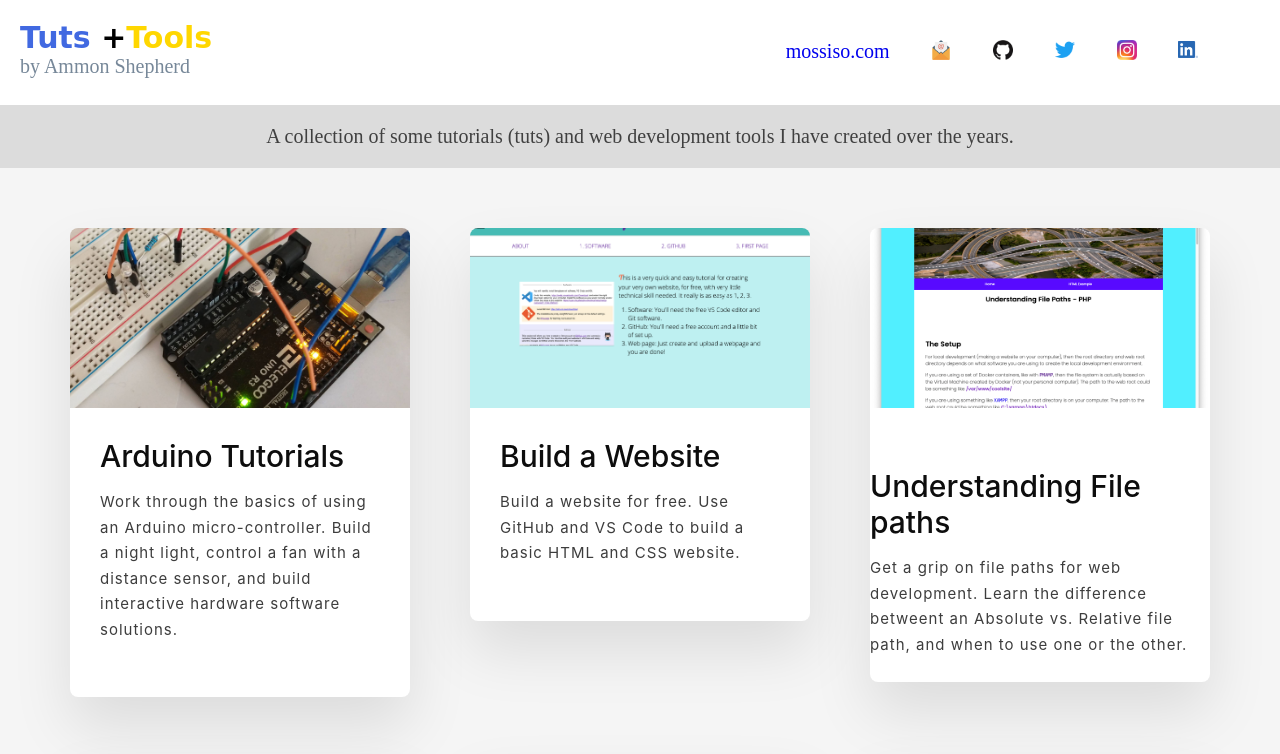
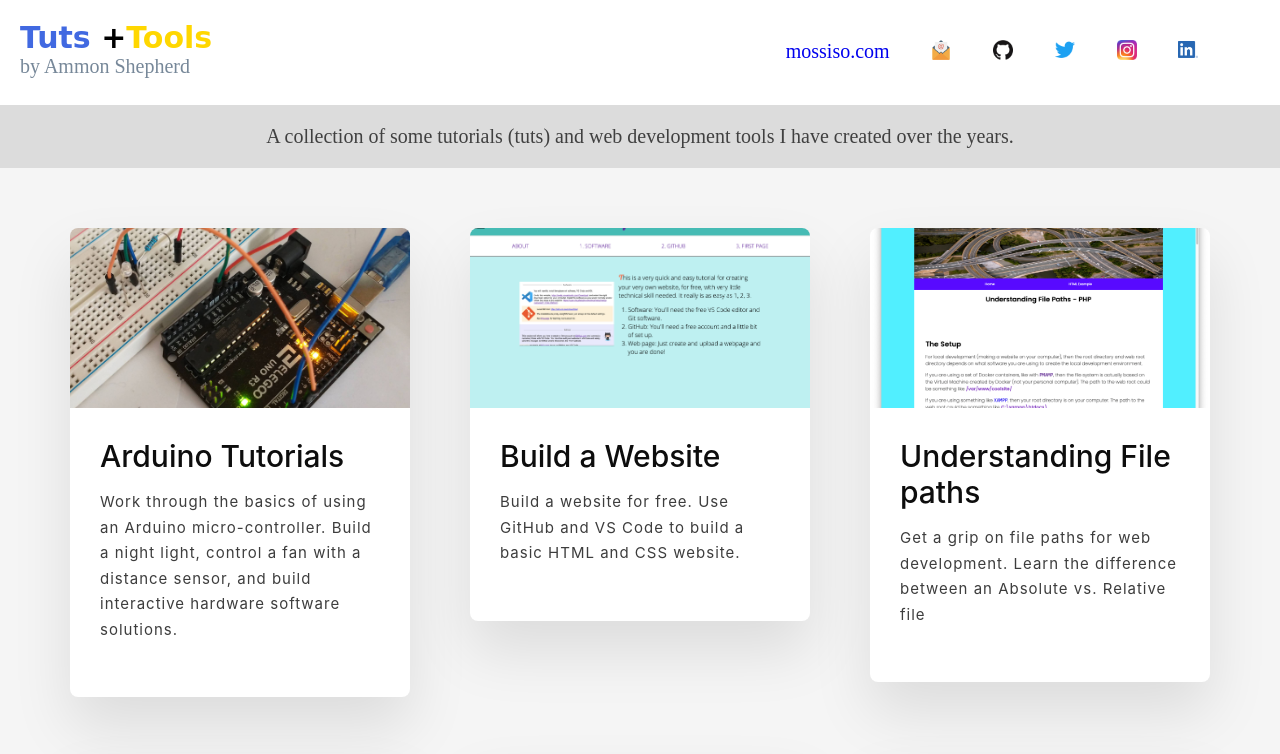
Before and after one commit to ammonshepherd/ammonshepherd.github.io, a plain HTML site: page index.html in a window 1280 px wide. Shown: the top 754 px of the page. Drawn offline with Linux system fonts and the light colour scheme; grey boxes are pictures that could not be loaded; a web font is replaced by a local one.

Commit message:
Fix spelling and HTML

```diff
--- a/index.html
+++ b/index.html
@@ -39,9 +39,10 @@
             </div></a></div>
         <div class="grid__item"><a href="https://ammonshepherd.github.io/understanding-file-paths/">
             <div class="card"><img class="card__img" src="images/file-paths.png" alt="Get a grip on file paths">
-              <div class="card__content"></div>
-              <h1 class="card__header">Understanding File paths</h1>
-              <p class="card__text">Get a grip on file paths for web development. Learn the difference betweent an Absolute vs. Relative file path, and when to use one or the other.</p>
+              <div class="card__content">
+                <h1 class="card__header">Understanding File paths</h1>
+                <p class="card__text">Get a grip on file paths for web development. Learn the difference between an Absolute vs. Relative file</p>
+              </div>
             </div></a></div>
         <div class="grid__item"><a href="https://ammonshepherd.github.io/git-for-beginners/">
             <div class="card"><img class="card__img" src="images/git.png" alt="Understanding Git">
```
Also changed, not shown: 1 other file.
